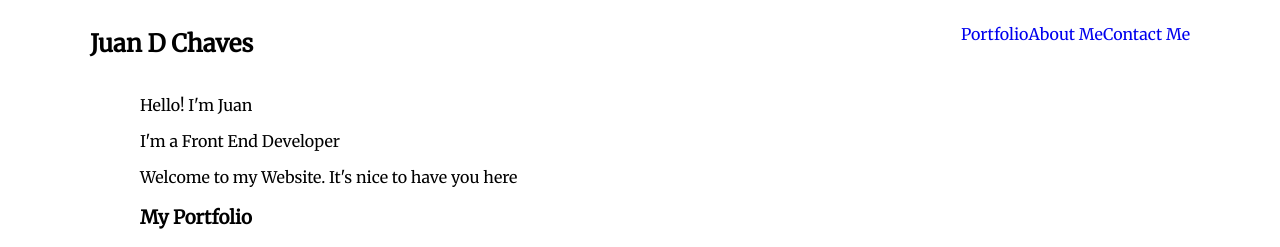
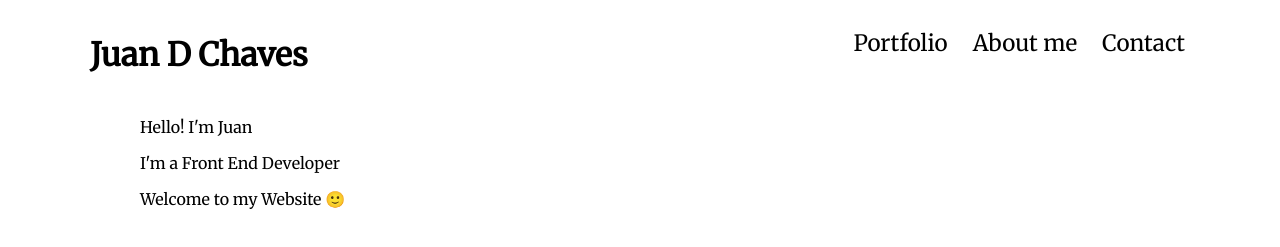
Before and after one commit to JuanDChaves/myWebsite, a plain HTML site: page index.html in a window 1280 px wide. Shown: the top 247 px of the page. Drawn offline with Linux system fonts and the light colour scheme.

Commit message:
added css header

```diff
--- a/index.html
+++ b/index.html
@@ -18,8 +18,8 @@
             <h2>Juan D Chaves</h2>
             <ul>
                 <li><a href="#portfolio">Portfolio</a></li>
-                <li><a href="#about">About Me</a></li>
-                <li><a href="#contact">Contact Me</a></li>
+                <li><a href="#about">About me</a></li>
+                <li><a href="#contact">Contact</a></li>
             </ul>
         </nav>
     </header>
@@ -27,7 +27,7 @@
         <section class="hero" id="hero">
             <p class="hello">Hello! I'm Juan</p>
             <p>I'm a Front End Developer</p>
-            <p>Welcome to my Website. It's nice to have you here</p>
+            <p>Welcome to my Website 🙂</p>
         </section>
         <section class="portfolio" id="portfolio">
             <h3>My Portfolio</h3>
@@ -40,6 +40,7 @@
             </div>
         </section>
         <section class="about" id="about">
+            <h3>Tools that I use</h3>
             <p class="experience">I have experience working with:
             <ul>
                 <li>JavaScript</li>
@@ -53,11 +54,11 @@
         <section class="contact" id="contact">
             <h3>Contact me!</h3>
             <p>Let's work together</p>
+            <form action="">Una forma</form>
             <ul>
                 <li><a href="https://www.linkedin.com/in/juandchaves/"><i class="fab fa-linkedin"></i></a></li>
                 <li><a href="https://github.com/JuanDChaves"><i class="fab fa-github"></i></a></li>
                 <li><a href="https://twitter.com/JuanDChavesr"><i class="fab fa-twitter"></i></a></li>
-                <li></li>
             </ul>
         </section>
     </main>
--- a/style.css
+++ b/style.css
@@ -15,6 +15,13 @@ body {
     font-family: 'Merriweather', serif;
 }
 
+/* sticky header */
+
+header h2 {
+    font-size: 2em;
+    cursor: pointer;
+}
+
 header nav {
     display: flex;
     justify-content: space-between;
@@ -27,15 +34,48 @@ header nav ul {
 }
 
 header nav ul li {
+    padding: 5px;
+    margin-left: 15px;
     list-style: none;
+    cursor: pointer;
 }
 
 header nav ul li a {
     text-decoration: none;
+    color: #000;
+    font-size: 1.4em;
+}
+
+header nav ul li:hover {
+    transform: scale(1.1);
+}
+
+
+/* HERO */
+.hero {
+    height: 90vh;
+}
+
+/* PORTFOLIO */
+
+.portfolio {
+    height: 100vh;
 }
 
 .project img {
     width: 1000px;
+}
+
+/* ABOUT */
+
+.about {
+    height: 100vh;
+}
+
+/* CONTACT ME */
+
+.contact {
+    height: 100vh;
 }
 
 /* font-family: 'Fredoka One', cursive;
```
Also changed, not shown: plan.txt.
